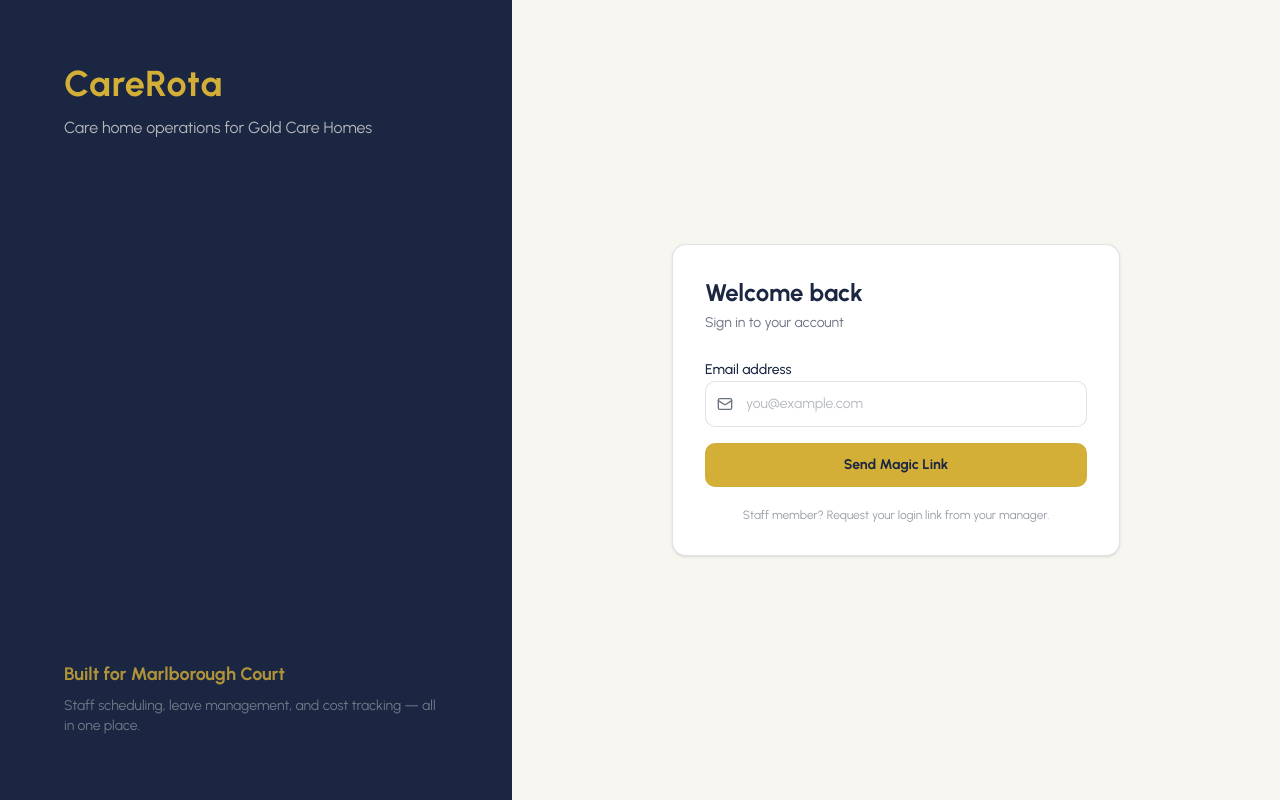
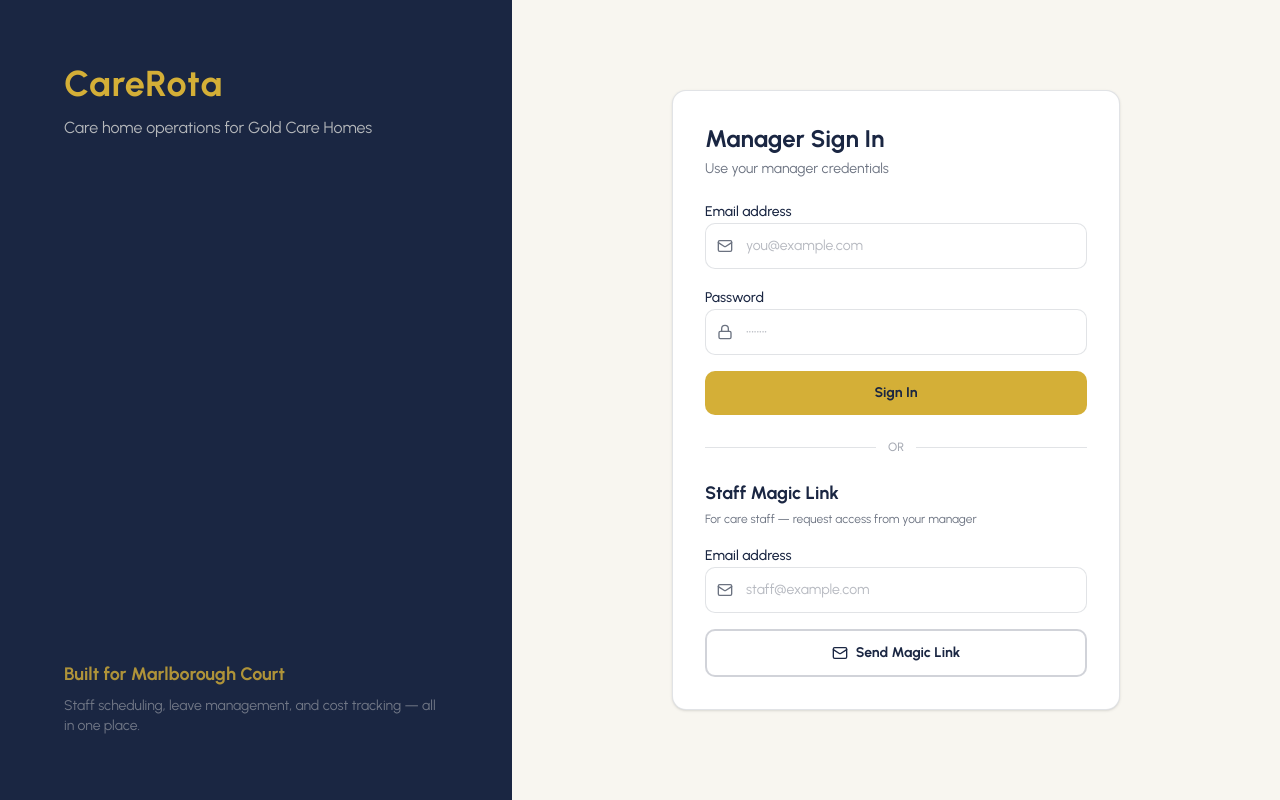
Before and after one commit to ashok-1986/carerota, a Next.js app: page /login in a window 1280 px wide. Built offline with nearby package versions, Linux system fonts and the light colour scheme.

Commit message:
fix(auth): add credentials login, fix email from address

```diff
--- a/src/app/(auth)/login/page.tsx
+++ b/src/app/(auth)/login/page.tsx
@@ -5,43 +5,86 @@ import { signIn } from "next-auth/react";
 import { zodResolver } from "@hookform/resolvers/zod";
 import { useForm } from "react-hook-form";
 import { z } from "zod";
-import { Mail, Loader2, CheckCircle, AlertCircle } from "lucide-react";
+import { Mail, Lock, Loader2, CheckCircle, AlertCircle } from "lucide-react";
 import { cn } from "@/lib/utils";
 
-const emailSchema = z.object({
+/* ── Schemas ─────────────────────────────────────────────── */
+
+const credentialsSchema = z.object({
+  email: z.string().email("Please enter a valid email address"),
+  password: z.string().min(1, "Password is required"),
+});
+type CredentialsFormData = z.infer<typeof credentialsSchema>;
+
+const magicLinkSchema = z.object({
   email: z.string().email("Please enter a valid email address"),
 });
+type MagicLinkFormData = z.infer<typeof magicLinkSchema>;
 
-type EmailFormData = z.infer<typeof emailSchema>;
+/* ── Page ────────────────────────────────────────────────── */
 
 export default function LoginPage() {
-  const [status, setStatus] = useState<"idle" | "sending" | "sent" | "error">("idle");
-  const [errorMsg, setErrorMsg] = useState("");
+  /* credentials state */
+  const [credStatus, setCredStatus] = useState<"idle" | "sending" | "error">("idle");
+  const [credError, setCredError] = useState("");
+
+  /* magic-link state */
+  const [mlStatus, setMlStatus] = useState<"idle" | "sending" | "sent" | "error">("idle");
+  const [mlError, setMlError] = useState("");
   const [sentEmail, setSentEmail] = useState("");
 
-  const {
-    register,
-    handleSubmit,
-    formState: { errors },
-  } = useForm<EmailFormData>({
-    resolver: zodResolver(emailSchema),
+  /* forms */
+  const credForm = useForm<CredentialsFormData>({
+    resolver: zodResolver(credentialsSchema),
   });
 
-  const onSubmit = useCallback(async (data: EmailFormData) => {
-    setStatus("sending");
-    setErrorMsg("");
+  const mlForm = useForm<MagicLinkFormData>({
+    resolver: zodResolver(magicLinkSchema),
+  });
+
+  /* ── Handlers ──────────────────────────────────────────── */
+
+  const handleCredentials = useCallback(async (data: CredentialsFormData) => {
+    setCredStatus("sending");
+    setCredError("");
+
+    try {
+      const res = await signIn("credentials", {
+        email: data.email,
+        password: data.password,
+        redirect: false,
+      });
+
+      if (res?.error) {
+        setCredError("Invalid email or password.");
+        setCredStatus("error");
+      } else {
+        // Redirect to dashboard on success
+        window.location.href = "/";
+      }
+    } catch {
+      setCredError("Something went wrong. Please try again.");
+      setCredStatus("error");
+    }
+  }, []);
+
+  const handleMagicLink = useCallback(async (data: MagicLinkFormData) => {
+    setMlStatus("sending");
+    setMlError("");
 
     try {
       await signIn("resend", { email: data.email, redirect: false });
       setSentEmail(data.email);
-      setStatus("sent");
+      setMlStatus("sent");
     } catch {
-      setErrorMsg("Failed to send magic link. Please try again.");
-      setStatus("error");
+      setMlError("Failed to send magic link. Please try again.");
+      setMlStatus("error");
     }
   }, []);
 
-  if (status === "sent") {
+  /* ── Magic link sent confirmation ──────────────────────── */
+
+  if (mlStatus === "sent") {
     return (
       <div className="bg-white rounded-xl shadow-sm border border-slate/20 p-8">
         <div className="text-center space-y-4">
@@ -56,69 +99,173 @@ export default function LoginPage() {
           <p className="text-xs text-slate/60">
             Click the link in the email to sign in. Check your spam folder if you don&apos;t see it.
           </p>
+          <button
+            type="button"
+            onClick={() => setMlStatus("idle")}
+            className="text-sm text-gold hover:text-gold/80 font-medium transition-colors mt-2"
+          >
+            ← Back to login
+          </button>
         </div>
       </div>
     );
   }
 
+  /* ── Main login form ───────────────────────────────────── */
+
   return (
-    <div className="bg-white rounded-xl shadow-sm border border-slate/20 p-8">
-      <div className="space-y-1 mb-6">
-        <h2 className="text-2xl font-bold text-midnight">Welcome back</h2>
-        <p className="text-sm text-slate">Sign in to your account</p>
+    <div className="bg-white rounded-xl shadow-sm border border-slate/20 p-8 space-y-6">
+      {/* Section 1 — Manager Login (Credentials) */}
+      <div>
+        <div className="space-y-1 mb-5">
+          <h2 className="text-2xl font-bold text-midnight">Manager Sign In</h2>
+          <p className="text-sm text-slate">Use your manager credentials</p>
         </div>
 
-      {status === "error" && (
-        <div className="mb-5 p-3 bg-danger/10 border border-danger/20 rounded-lg flex items-center gap-2 text-danger text-sm">
+        {credStatus === "error" && (
+          <div className="mb-4 p-3 bg-danger/10 border border-danger/20 rounded-lg flex items-center gap-2 text-danger text-sm">
             <AlertCircle className="w-4 h-4 shrink-0" />
-          <span>{errorMsg}</span>
+            <span>{credError}</span>
           </div>
         )}
 
-      <form onSubmit={handleSubmit(onSubmit)} className="space-y-4">
+        <form onSubmit={credForm.handleSubmit(handleCredentials)} className="space-y-4">
+          {/* Email */}
           <div className="space-y-1.5">
-          <label htmlFor="email" className="text-sm font-medium text-midnight">
+            <label htmlFor="cred-email" className="text-sm font-medium text-midnight">
               Email address
             </label>
             <div className="relative">
               <Mail className="pointer-events-none absolute left-3 top-1/2 -translate-y-1/2 w-4 h-4 text-slate" />
               <input
-              id="email"
+                id="cred-email"
                 type="email"
                 placeholder="you@example.com"
                 autoComplete="email"
                 className={cn(
                   "w-full rounded-lg border bg-white py-3 pl-10 pr-4 text-sm text-midnight placeholder:text-slate/50",
                   "focus:outline-none focus:ring-2 focus:ring-gold/50 focus:border-gold transition-colors",
-                errors.email ? "border-danger" : "border-slate/20"
+                  credForm.formState.errors.email ? "border-danger" : "border-slate/20"
                 )}
-              {...register("email")}
+                {...credForm.register("email")}
               />
             </div>
-          {errors.email && (
-            <p className="text-xs text-danger mt-1">{errors.email.message}</p>
+            {credForm.formState.errors.email && (
+              <p className="text-xs text-danger mt-1">{credForm.formState.errors.email.message}</p>
+            )}
+          </div>
+
+          {/* Password */}
+          <div className="space-y-1.5">
+            <label htmlFor="cred-password" className="text-sm font-medium text-midnight">
+              Password
+            </label>
+            <div className="relative">
+              <Lock className="pointer-events-none absolute left-3 top-1/2 -translate-y-1/2 w-4 h-4 text-slate" />
+              <input
+                id="cred-password"
+                type="password"
+                placeholder="••••••••"
+                autoComplete="current-password"
+                className={cn(
+                  "w-full rounded-lg border bg-white py-3 pl-10 pr-4 text-sm text-midnight placeholder:text-slate/50",
+                  "focus:outline-none focus:ring-2 focus:ring-gold/50 focus:border-gold transition-colors",
+                  credForm.formState.errors.password ? "border-danger" : "border-slate/20"
+                )}
+                {...credForm.register("password")}
+              />
+            </div>
+            {credForm.formState.errors.password && (
+              <p className="text-xs text-danger mt-1">{credForm.formState.errors.password.message}</p>
             )}
           </div>
 
           <button
             type="submit"
-          disabled={status === "sending"}
+            disabled={credStatus === "sending"}
             className={cn(
               "flex w-full items-center justify-center gap-2 rounded-lg bg-gold px-4 py-3 text-sm font-semibold text-midnight",
-            "hover:bg-gold/90 disabled:cursor-not-allowed disabled:opacity-50 transition-all mt-2"
+              "hover:bg-gold/90 disabled:cursor-not-allowed disabled:opacity-50 transition-all mt-1"
             )}
           >
-          {status === "sending" ? (
+            {credStatus === "sending" ? (
               <Loader2 className="w-4 h-4 animate-spin" />
             ) : (
-            "Send Magic Link"
+              "Sign In"
             )}
           </button>
         </form>
+      </div>
 
-      <p className="text-xs text-slate/70 text-center mt-5">
-        Staff member? Request your login link from your manager.
-      </p>
+      {/* ── Divider ──────────────────────────────────────── */}
+      <div className="relative">
+        <div className="absolute inset-0 flex items-center">
+          <span className="w-full border-t border-slate/20" />
+        </div>
+        <div className="relative flex justify-center text-xs uppercase">
+          <span className="bg-white px-3 text-slate/60 font-medium">or</span>
+        </div>
+      </div>
+
+      {/* Section 2 — Staff Login (Magic Link) */}
+      <div>
+        <div className="space-y-1 mb-4">
+          <h3 className="text-lg font-semibold text-midnight">Staff Magic Link</h3>
+          <p className="text-xs text-slate">For care staff — request access from your manager</p>
+        </div>
+
+        {mlStatus === "error" && (
+          <div className="mb-4 p-3 bg-danger/10 border border-danger/20 rounded-lg flex items-center gap-2 text-danger text-sm">
+            <AlertCircle className="w-4 h-4 shrink-0" />
+            <span>{mlError}</span>
+          </div>
+        )}
+
+        <form onSubmit={mlForm.handleSubmit(handleMagicLink)} className="space-y-4">
+          <div className="space-y-1.5">
+            <label htmlFor="ml-email" className="text-sm font-medium text-midnight">
+              Email address
+            </label>
+            <div className="relative">
+              <Mail className="pointer-events-none absolute left-3 top-1/2 -translate-y-1/2 w-4 h-4 text-slate" />
+              <input
+                id="ml-email"
+                type="email"
+                placeholder="staff@example.com"
+                autoComplete="email"
+                className={cn(
+                  "w-full rounded-lg border bg-white py-3 pl-10 pr-4 text-sm text-midnight placeholder:text-slate/50",
+                  "focus:outline-none focus:ring-2 focus:ring-gold/50 focus:border-gold transition-colors",
+                  mlForm.formState.errors.email ? "border-danger" : "border-slate/20"
+                )}
+                {...mlForm.register("email")}
+              />
+            </div>
+            {mlForm.formState.errors.email && (
+              <p className="text-xs text-danger mt-1">{mlForm.formState.errors.email.message}</p>
+            )}
+          </div>
+
+          <button
+            type="submit"
+            disabled={mlStatus === "sending"}
+            className={cn(
+              "flex w-full items-center justify-center gap-2 rounded-lg px-4 py-3 text-sm font-semibold",
+              "border-2 border-midnight/20 text-midnight bg-white",
+              "hover:bg-midnight/5 disabled:cursor-not-allowed disabled:opacity-50 transition-all"
+            )}
+          >
+            {mlStatus === "sending" ? (
+              <Loader2 className="w-4 h-4 animate-spin" />
+            ) : (
+              <>
+                <Mail className="w-4 h-4" />
+                Send Magic Link
+              </>
+            )}
+          </button>
+        </form>
+      </div>
     </div>
   );
 }
--- a/src/lib/auth.ts
+++ b/src/lib/auth.ts
@@ -1,5 +1,6 @@
 import NextAuth from "next-auth";
 import Resend from "next-auth/providers/resend";
+import Credentials from "next-auth/providers/credentials";
 import { db } from "./db";
 import { staff, homes } from "@/db/schema";
 import { eq } from "drizzle-orm";
@@ -7,10 +8,37 @@ import { customAdapter } from "./auth-adapter";
 
 const { handlers: nextAuthHandlers, auth: baseAuth, signIn: baseSignIn, signOut: baseSignOut } = NextAuth({
   adapter: customAdapter(),
+  session: { strategy: "jwt" },
   providers: [
     Resend({
       apiKey: process.env.RESEND_API_KEY || '',
-      from: process.env.RESEND_FROM_EMAIL || 'noreply@alchemetryx.com',
+      from: process.env.RESEND_FROM_EMAIL || 'onboarding@resend.dev',
+    }),
+    Credentials({
+      name: 'credentials',
+      credentials: {
+        email: { label: 'Email', type: 'email' },
+        password: { label: 'Password', type: 'password' },
+      },
+      async authorize(credentials) {
+        if (!credentials?.email || !credentials?.password) return null;
+
+        // Hardcoded admin account for testing while email is broken
+        // Replace with DB lookup after Resend domain is verified
+        if (
+          credentials.email === process.env.ADMIN_EMAIL &&
+          credentials.password === process.env.ADMIN_PASSWORD
+        ) {
+          return {
+            id: 'admin-test',
+            email: credentials.email as string,
+            name: 'Maribel Pascual',
+            role: 'manager',
+            homeId: process.env.TEST_HOME_ID ?? '',
+          };
+        }
+        return null;
+      },
     }),
   ],
   pages: {
@@ -18,9 +46,23 @@ const { handlers: nextAuthHandlers, auth: baseAuth, signIn: baseSignIn, signOut:
     verifyRequest: '/verify-email',
   },
   callbacks: {
+    async jwt({ token, user }) {
+      if (user) {
+        token.role = (user as Record<string, unknown>).role as string | undefined;
+        token.homeId = (user as Record<string, unknown>).homeId as string | undefined;
+      }
+      return token;
+    },
     async session({ session, token }) {
       if (session.user && token) {
         session.user.id = token.sub as string;
+
+        // If credentials login already populated role/homeId via JWT, use those
+        if (token.role && token.homeId) {
+          session.user.role = token.role as string;
+          session.user.homeId = token.homeId as string;
+        } else {
+          // Otherwise look up from staff table (magic-link flow)
           try {
             const [staffRecord] = await db
               .select()
@@ -33,6 +75,7 @@ const { handlers: nextAuthHandlers, auth: baseAuth, signIn: baseSignIn, signOut:
             }
           } catch (e) {
             console.error("Error fetching session staff details:", e);
+          }
         }
       }
       return session;
--- a/src/lib/email.ts
+++ b/src/lib/email.ts
@@ -22,7 +22,7 @@ export async function sendEmail({ to, subject, html }: { to: string; subject: st
 
   try {
     const data = await resend.emails.send({
-      from: process.env.RESEND_FROM_EMAIL || 'noreply@alchemetryx.com',
+      from: process.env.RESEND_FROM_EMAIL || 'onboarding@resend.dev',
       to,
       subject,
       html,
```
Lines whose indentation alone changed are shown as unchanged.
